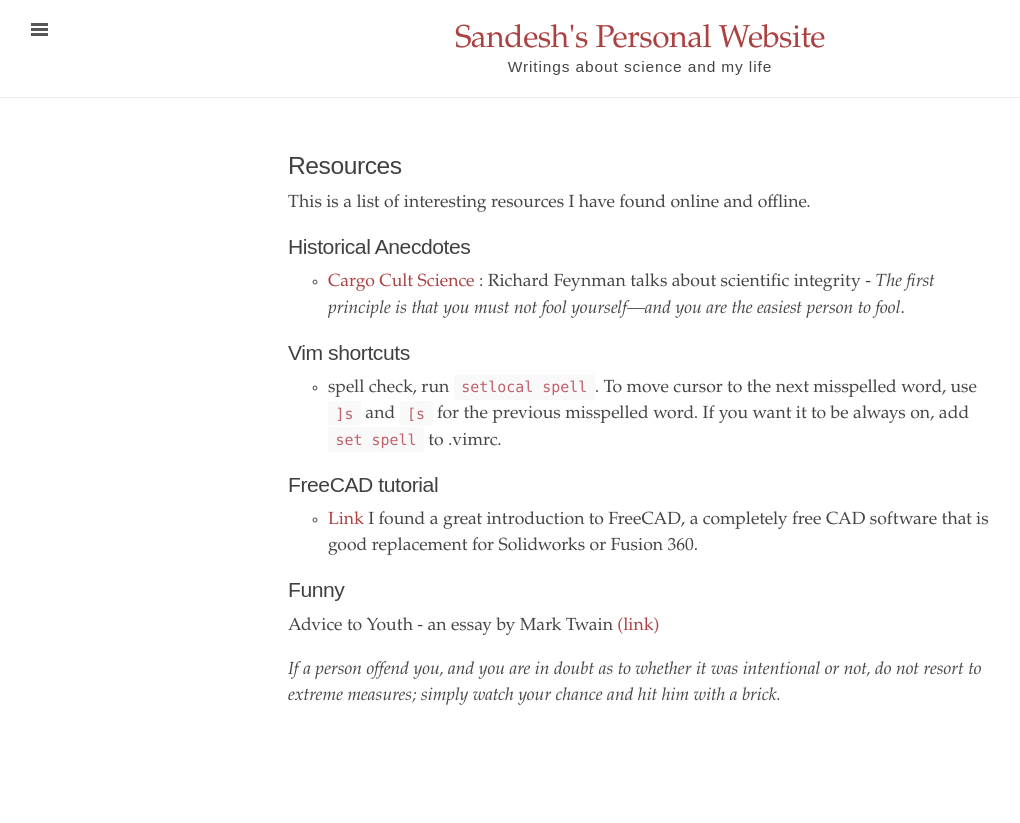
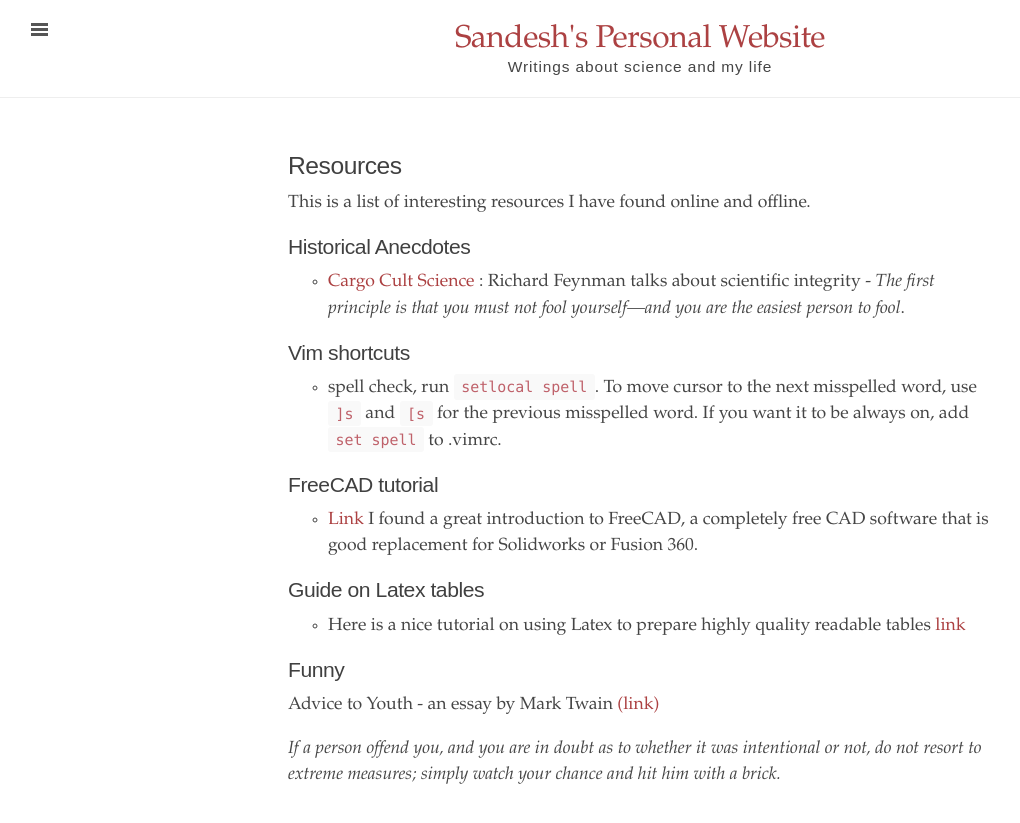
Before and after one commit to sandeshkalantre/sandeshkalantre.github.io, a Jekyll site: the page built from resources.md, in a window 1280 px wide. Shown: the top 823 px of the page, without its empty margins (0-1020 px from the left). Built offline with Jekyll 4.4.1, drawn with Linux system fonts in a browser that asks for light colours.

Commit message:
latex tables

```diff
--- a/resources.md
+++ b/resources.md
@@ -13,6 +13,10 @@ This is a list of interesting resources I have found online and offline.
 ## FreeCAD tutorial
 - [Link](https://www.youtube.com/playlist?list=PLEBQazB0HUyTQkRkbD02DZqnlV6oBMhHB) I found a great introduction to FreeCAD, a completely free CAD software that is good replacement for Solidworks or Fusion 360.
 
+## Guide on Latex tables
+- Here is a nice tutorial on using Latex to prepare highly quality readable tables [link](https://people.inf.ethz.ch/markusp/teaching/guides/guide-tables.pdf)
+
+
 ## Funny
 Advice to Youth - an essay by Mark Twain [(link)](https://www.tnellen.com/westside/youth.html)
 
```
